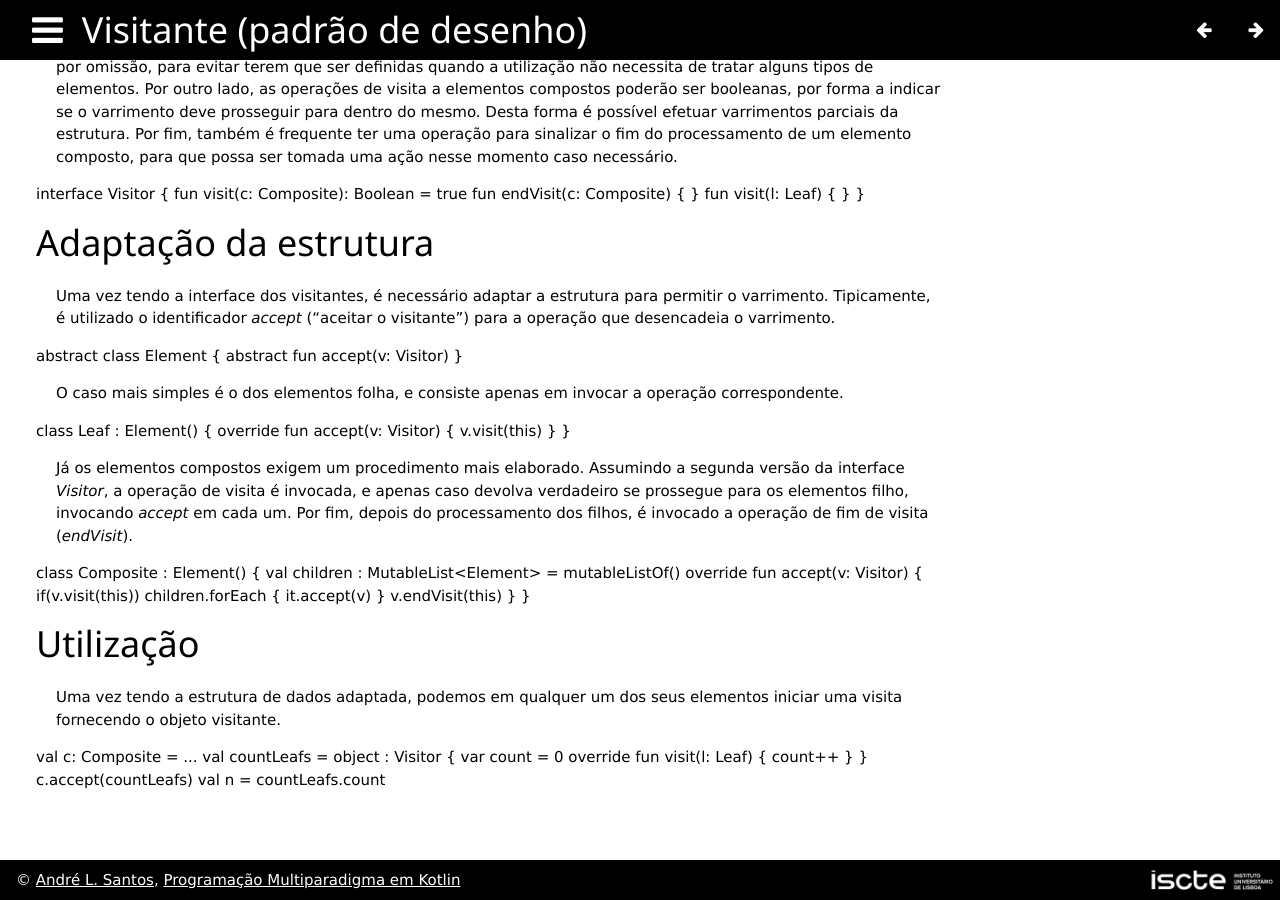
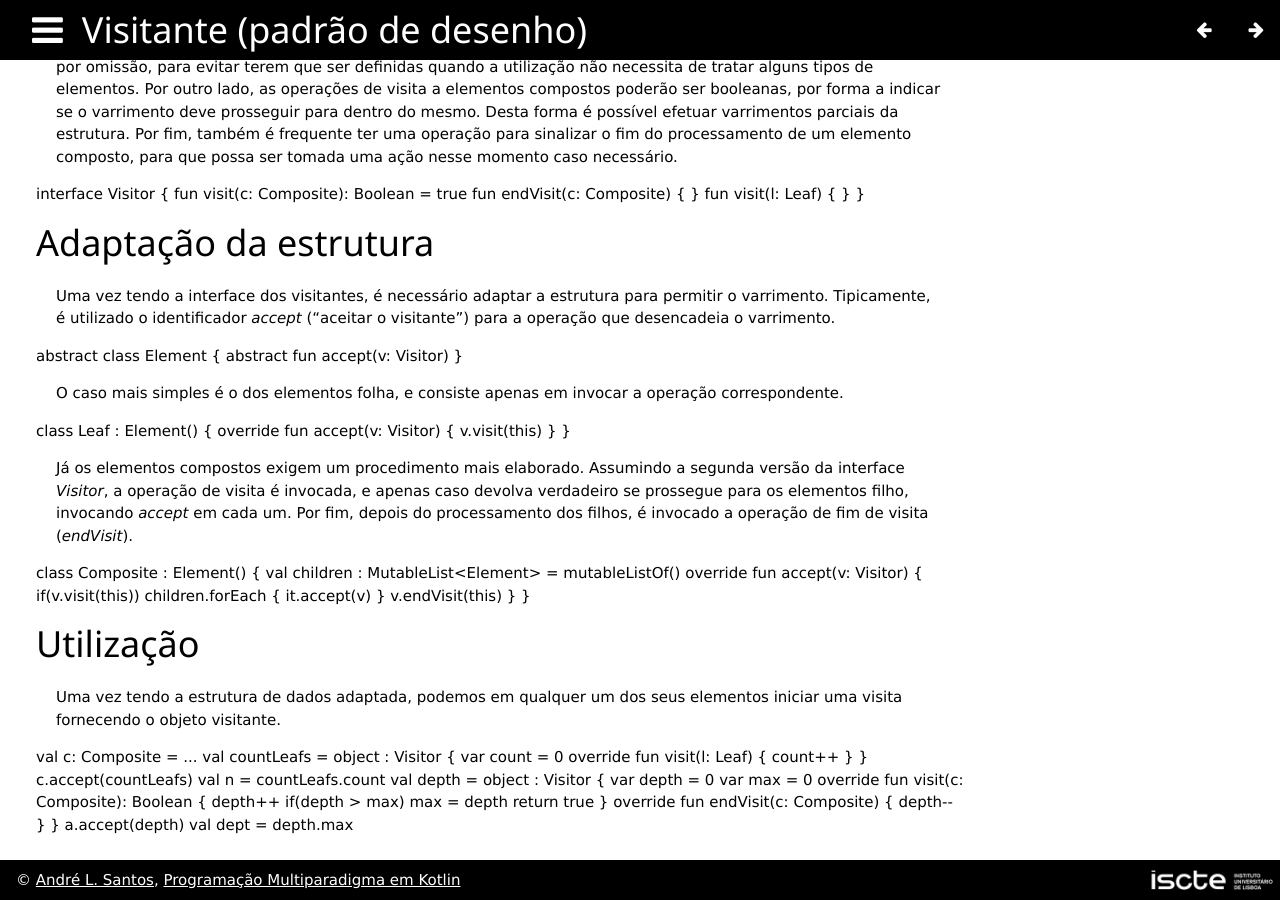
Before and after one commit to andre-santos-pt/andre-santos-pt.github.io, a Jekyll site: the page built from kotlin/padroesdesenho/visitante.md, in a window 1280 px wide and 900 px high, scrolled down 827 px. Built offline with Jekyll 4.4.1, drawn with Linux system fonts in a browser that asks for light colours; nearby versions of some CDN libraries.

Commit message:
visitante update

```diff
--- a/kotlin/padroesdesenho/visitante.md
+++ b/kotlin/padroesdesenho/visitante.md
@@ -78,6 +78,7 @@ Uma vez tendo a estrutura de dados adaptada, podemos em qualquer um dos seus ele
 
 {% include code code="
 val c: Composite = ...
+
 val countLeafs = object : Visitor {
   var count = 0
   override fun visit(l: Leaf) {
@@ -87,5 +88,21 @@ val countLeafs = object : Visitor {
 c.accept(countLeafs)
 val n = countLeafs.count
 
+val depth = object : Visitor {
+  var depth = 0
+  var max = 0
+  override fun visit(c: Composite): Boolean {
+    depth++
+    if(depth > max)
+      max = depth
+      return true
+    }
+
+    override fun endVisit(c: Composite) {
+      depth--
+    }
+  }
+a.accept(depth)
+val dept = depth.max
 "
 %}
```
Also changed, not shown: kotlin/padroesdesenho/exercicios/visitanteficheiros.md (+1 -1 lines).
